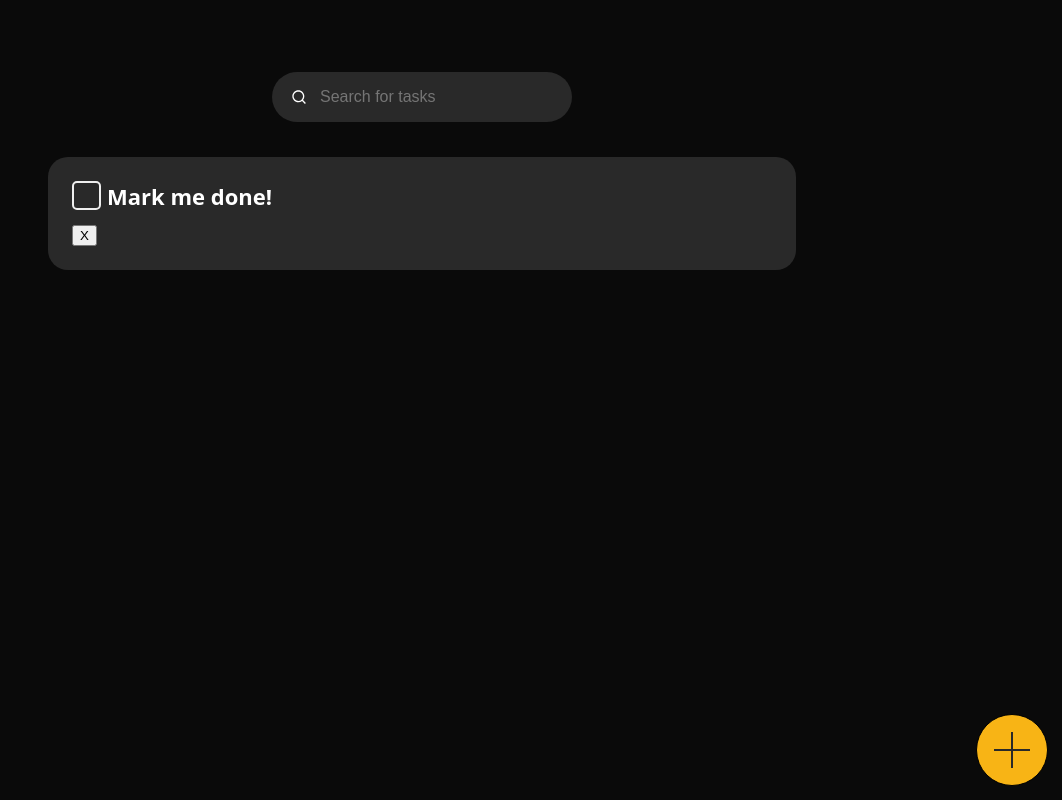
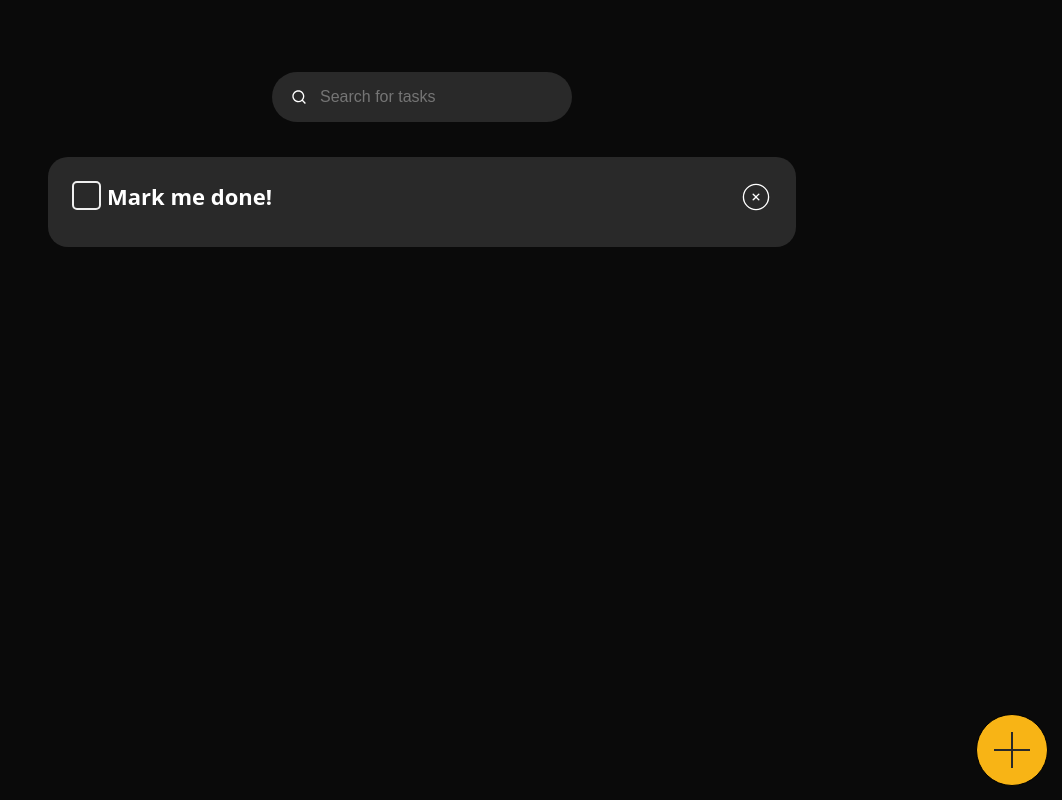
Before and after one commit to naphteine/kantan, a Next.js app: page / in a window 1280 px wide. Shown: the whole page, without its empty margins (218-1280 px from the left). Built offline with nearby package versions, Linux system fonts and the light colour scheme.

Commit message:
Update task remove button

```diff
--- a/pages/index.tsx
+++ b/pages/index.tsx
@@ -4,6 +4,7 @@ import { Inter } from "@next/font/google";
 import styles from "../styles/Home.module.css";
 import { useState } from "react";
 import { RiSearchLine } from "react-icons/ri";
+import { CiCircleRemove } from "react-icons/ci";
 import Modal from "../components/Modal";
 
 const inter = Inter({ subsets: ["latin"] });
@@ -58,7 +59,12 @@ export default function Home() {
                   <input type="checkbox" />
                   <span className={styles.checkmark}></span>
                 </label>
-                <button onClick={() => handleDelete(e.id)}>X</button>
+                <div
+                  className={styles.remove}
+                  onClick={() => handleDelete(e.id)}
+                >
+                  <CiCircleRemove size={32} />
+                </div>
               </li>
             );
           })}
--- a/styles/Home.module.css
+++ b/styles/Home.module.css
@@ -59,6 +59,8 @@
   max-width: 700px;
   border-radius: 20px;
   padding: 1.5rem;
+  display: flex;
+  justify-content: space-between;
 }
 
 .item:hover {
@@ -172,3 +174,7 @@
   margin: auto 2px;
   height: 2px;
 }
+
+.remove {
+  cursor: pointer;
+}
```
